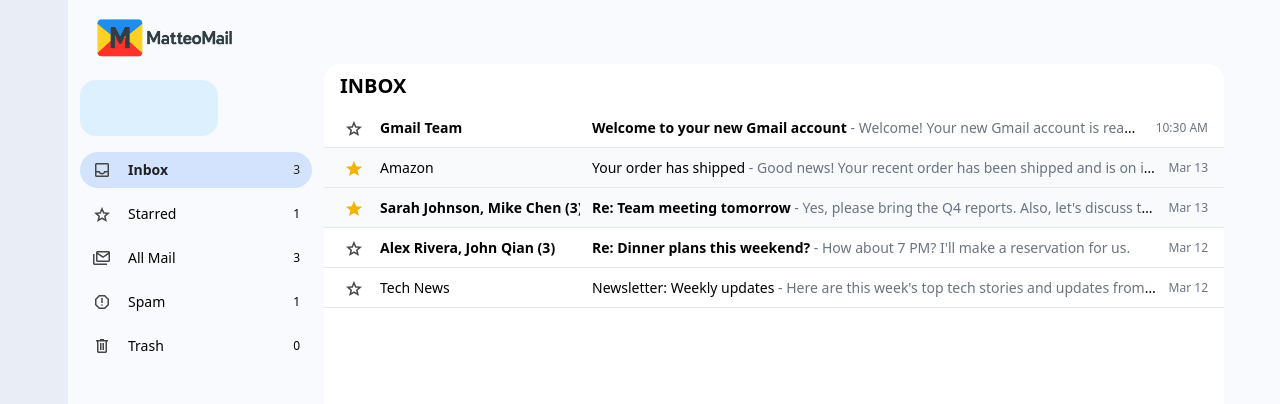
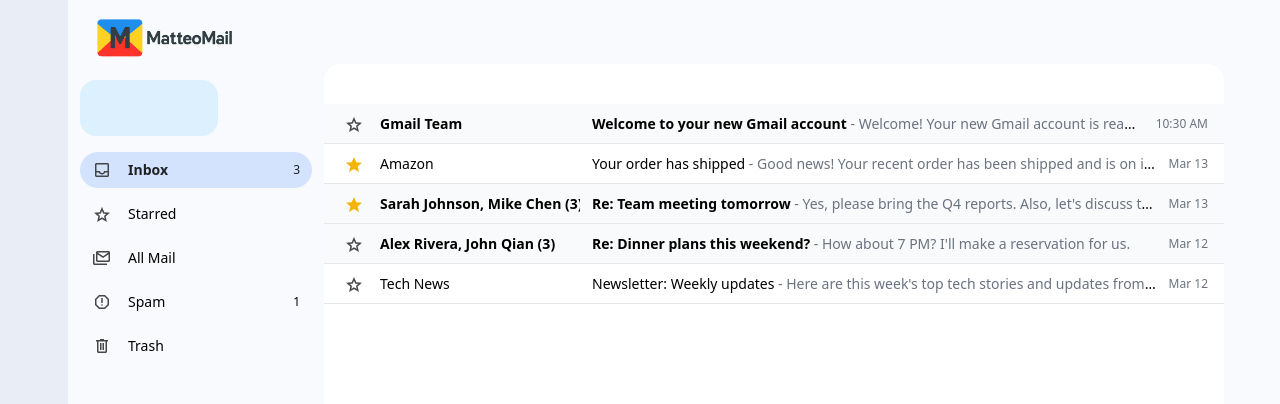
Before and after one commit to matteobu/matteo-mail, a React (Vite) app: page / in a window 1280 px wide. Shown: the top 404 px of the page. Built offline with nearby package versions, Linux system fonts and the light colour scheme.

Commit message:
fix bgcolor

```diff
--- a/src/components/main/item-display/GenericMailDisplay.tsx
+++ b/src/components/main/item-display/GenericMailDisplay.tsx
@@ -12,7 +12,6 @@
 };
 export const GenericMailDisplay = ({
   emails,
-  title,
   emptyText,
   onEmailClick,
   onToggleStar,
@@ -22,7 +21,7 @@
 
   return (
     <div className="mr-[56px] mb-4 flex grow flex-col rounded-2xl bg-white">
-      <div className="px-4 py-2 text-xl font-semibold">{title}</div>
+      <div className="px-4 mt-6 py-2 text-xl font-semibold"></div>
       <div>
         {emails.length === 0 ? (
           <div className="text-gray-500 px-4 py-8">{emptyText}</div>
--- a/src/components/main/item-display/MailListItem.tsx
+++ b/src/components/main/item-display/MailListItem.tsx
@@ -29,7 +29,7 @@
     <div
       onClick={onClick}
       className={`relative flex h-[40px] cursor-pointer items-center gap-3 border-b border-gray-200 px-4 text-sm hover:z-10 hover:shadow-md ${
-        starred ? 'bg-gray-50' : ''
+        unread ? 'bg-gray-50' : ''
       }`}>
       <StarButton
         starred={starred ?? false}
--- a/src/components/main/sidebar/SidebarMenu.tsx
+++ b/src/components/main/sidebar/SidebarMenu.tsx
@@ -31,14 +31,12 @@
     <SidebarItem
       iconSrc="/icons/icon-star.png"
       label="Starred"
-      count={counts.starredUnread}
       selected={currentView === 'starred'}
       onClick={() => onViewChange('starred')}
     />
     <SidebarItem
       iconSrc="/icons/icon-all-mail.png"
       label="All Mail"
-      count={counts.unreadNotSpam}
       selected={currentView === 'all-mail'}
       onClick={() => onViewChange('all-mail')}
     />
@@ -52,7 +50,6 @@
     <SidebarItem
       iconSrc="/icons/icon-trash.png"
       label="Trash"
-      count={counts.trashUnread}
       selected={currentView === 'trash'}
       onClick={() => onViewChange('trash')}
     />
```
